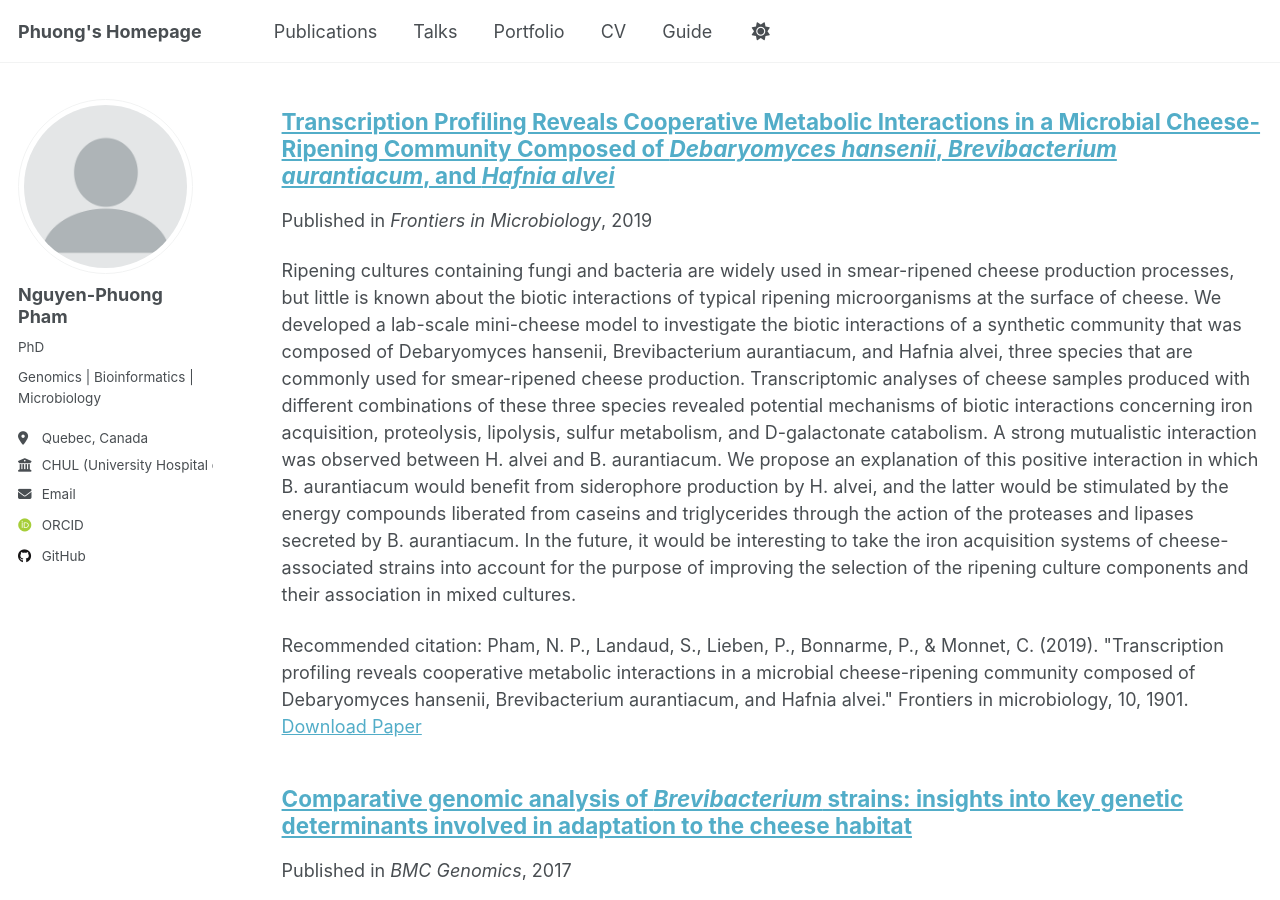
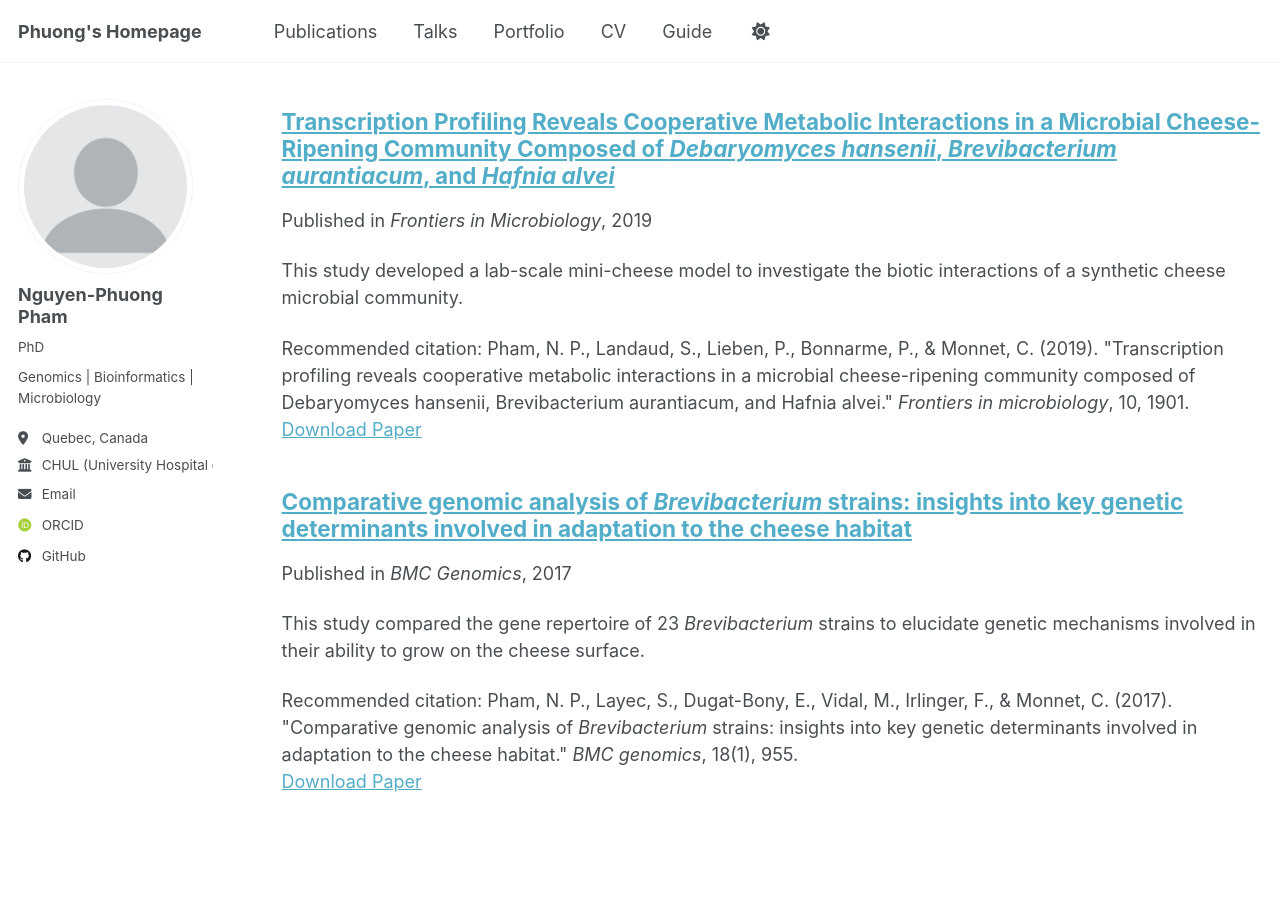
Before and after one commit to phng3001/phng3001.github.io, a Jekyll site: the page built from _pages/publications.html, in a window 1280 px wide and 900 px high, scrolled down 562 px. Built offline with Jekyll 4.4.1, drawn with Linux system fonts in a browser that asks for light colours; some web fonts are replaced; a script that is not in the unit is left out.

Commit message:
Update 2019-08-16_Front-Microbiol.md

```diff
--- a/_publications/2019-08-16_Front-Microbiol.md
+++ b/_publications/2019-08-16_Front-Microbiol.md
@@ -3,11 +3,11 @@ title: "Transcription Profiling Reveals Cooperative Metabolic Interactions in a
 collection: publications
 category: manuscripts
 permalink: /publication/2019-08-16_Front-Microbiol
-# excerpt: 'This study compared the gene repertoire of 23 <i>Brevibacterium</i> strains to elucidate genetic mechanisms involved in their ability to grow on the cheese surface.'
+excerpt: 'This study developed a lab-scale mini-cheese model to investigate the biotic interactions of a synthetic cheese microbial community.'
 date: 2019-08-16
 venue: 'Frontiers in Microbiology'
 paperurl: 'https://www.frontiersin.org/journals/microbiology/articles/10.3389/fmicb.2019.01901/full'
-citation: 'Pham, N. P., Landaud, S., Lieben, P., Bonnarme, P., & Monnet, C. (2019). &quot;Transcription profiling reveals cooperative metabolic interactions in a microbial cheese-ripening community composed of Debaryomyces hansenii, Brevibacterium aurantiacum, and Hafnia alvei.&quot; Frontiers in microbiology, 10, 1901.'
+citation: 'Pham, N. P., Landaud, S., Lieben, P., Bonnarme, P., & Monnet, C. (2019). &quot;Transcription profiling reveals cooperative metabolic interactions in a microbial cheese-ripening community composed of Debaryomyces hansenii, Brevibacterium aurantiacum, and Hafnia alvei.&quot; <i>Frontiers in microbiology</i>, 10, 1901.'
 ---
 
-Ripening cultures containing fungi and bacteria are widely used in smear-ripened cheese production processes, but little is known about the biotic interactions of typical ripening microorganisms at the surface of cheese. We developed a lab-scale mini-cheese model to investigate the biotic interactions of a synthetic community that was composed of Debaryomyces hansenii, Brevibacterium aurantiacum, and Hafnia alvei, three species that are commonly used for smear-ripened cheese production. Transcriptomic analyses of cheese samples produced with different combinations of these three species revealed potential mechanisms of biotic interactions concerning iron acquisition, proteolysis, lipolysis, sulfur metabolism, and D-galactonate catabolism. A strong mutualistic interaction was observed between H. alvei and B. aurantiacum. We propose an explanation of this positive interaction in which B. aurantiacum would benefit from siderophore production by H. alvei, and the latter would be stimulated by the energy compounds liberated from caseins and triglycerides through the action of the proteases and lipases secreted by B. aurantiacum. In the future, it would be interesting to take the iron acquisition systems of cheese-associated strains into account for the purpose of improving the selection of the ripening culture components and their association in mixed cultures.
+Ripening cultures containing fungi and bacteria are widely used in smear-ripened cheese production processes, but little is known about the biotic interactions of typical ripening microorganisms at the surface of cheese. We developed a lab-scale mini-cheese model to investigate the biotic interactions of a synthetic community that was composed of *Debaryomyces hansenii*, *Brevibacterium aurantiacum*, and *Hafnia alvei*, three species that are commonly used for smear-ripened cheese production. Transcriptomic analyses of cheese samples produced with different combinations of these three species revealed potential mechanisms of biotic interactions concerning iron acquisition, proteolysis, lipolysis, sulfur metabolism, and D-galactonate catabolism. A strong mutualistic interaction was observed between *H. alvei* and *B. aurantiacum*. We propose an explanation of this positive interaction in which *B. aurantiacum* would benefit from siderophore production by *H. alvei*, and the latter would be stimulated by the energy compounds liberated from caseins and triglycerides through the action of the proteases and lipases secreted by *B. aurantiacum*. In the future, it would be interesting to take the iron acquisition systems of cheese-associated strains into account for the purpose of improving the selection of the ripening culture components and their association in mixed cultures.
```
